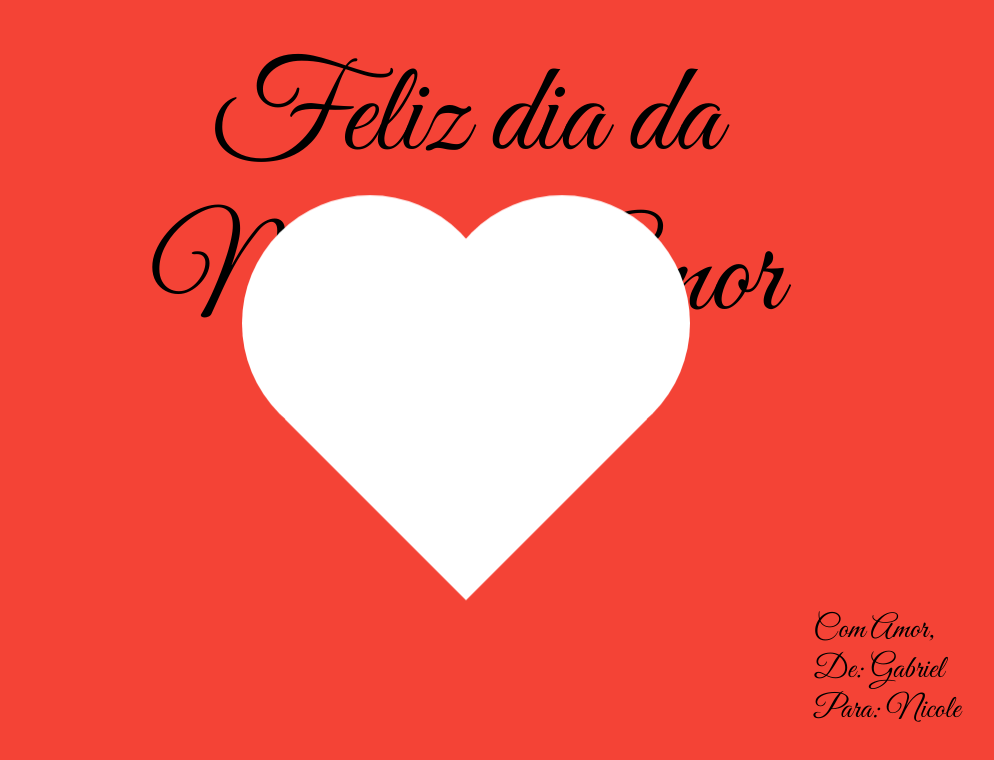
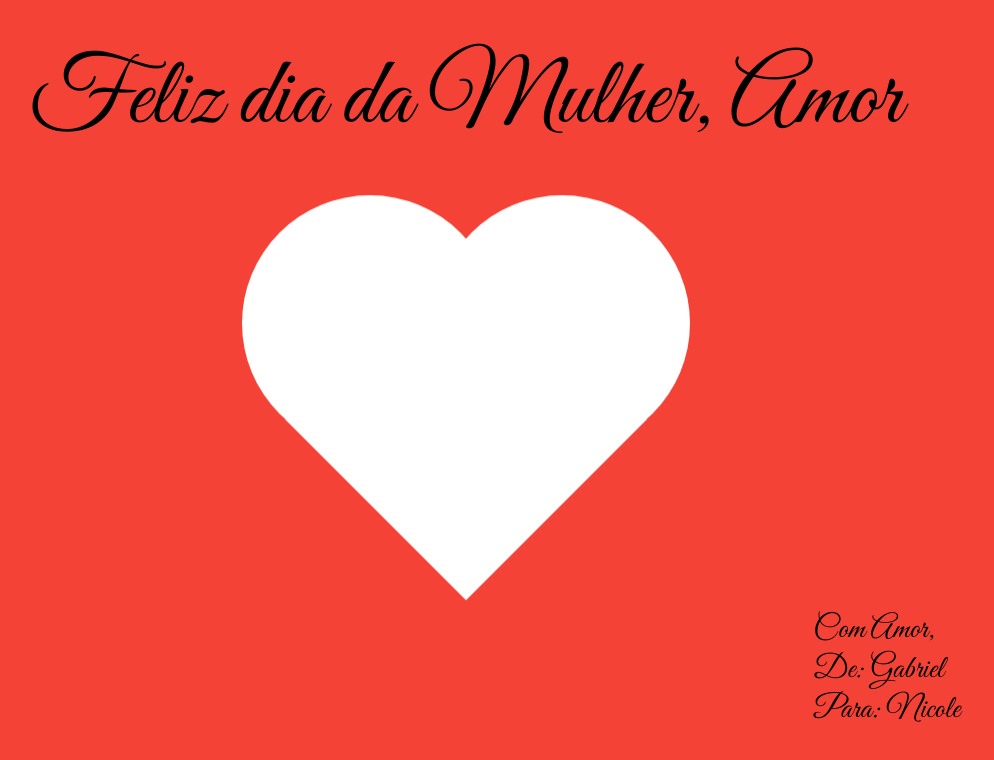
Before and after one commit to TorresUTF/my-animation, a Next.js app: page / in a window 1280 px wide. Shown: the top 760 px of the page, without its empty margins (174-1168 px from the left). Built offline with nearby package versions, Linux system fonts and the light colour scheme.

Commit message:
Update globals.css

```diff
--- a/styles/globals.css
+++ b/styles/globals.css
@@ -63,6 +63,6 @@ body {
 
 p{
   font-family: 'Great Vibes', cursive;
-  font-size: 128px;
+  font-size: 96px;
   margin: 0;
 }
```
